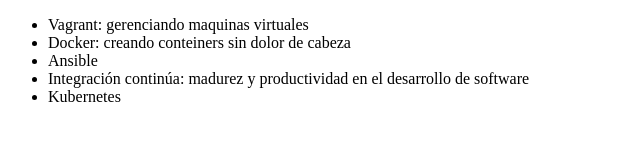
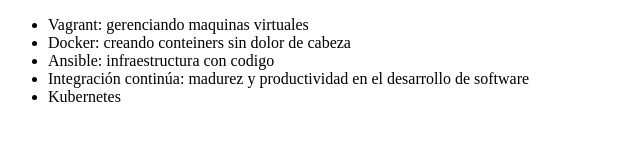
Before and after one commit to DgeRomero/ejemplo-git, a plain HTML site: page index.html in a window 1280 px wide. Shown: the whole page, without its empty margins (0-640 px from the left). Drawn offline with Linux system fonts and the light colour scheme.

Commit message:
Cambiando el nombre del curso ansible

```diff
--- a/index.html
+++ b/index.html
@@ -9,7 +9,7 @@
     <ul>
         <li>Vagrant: gerenciando maquinas virtuales</li>
         <li>Docker: creando conteiners sin dolor de cabeza</li>
-        <li>Ansible</li>
+        <li>Ansible: infraestructura con codigo</li>
         <li>Integración continúa: madurez y productividad en el desarrollo de software</li>
         <li>Kubernetes</li>
     </ul>
```
